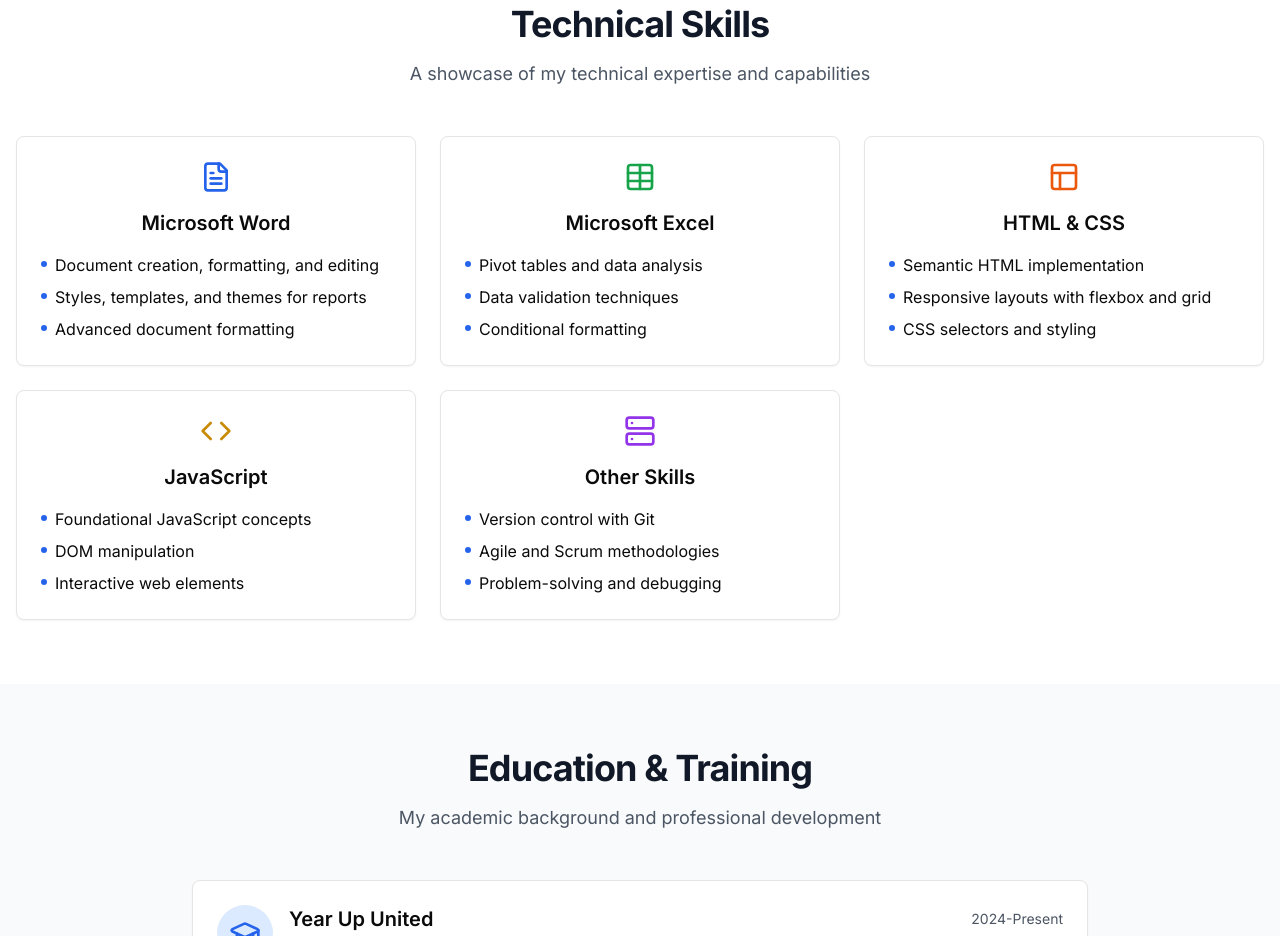
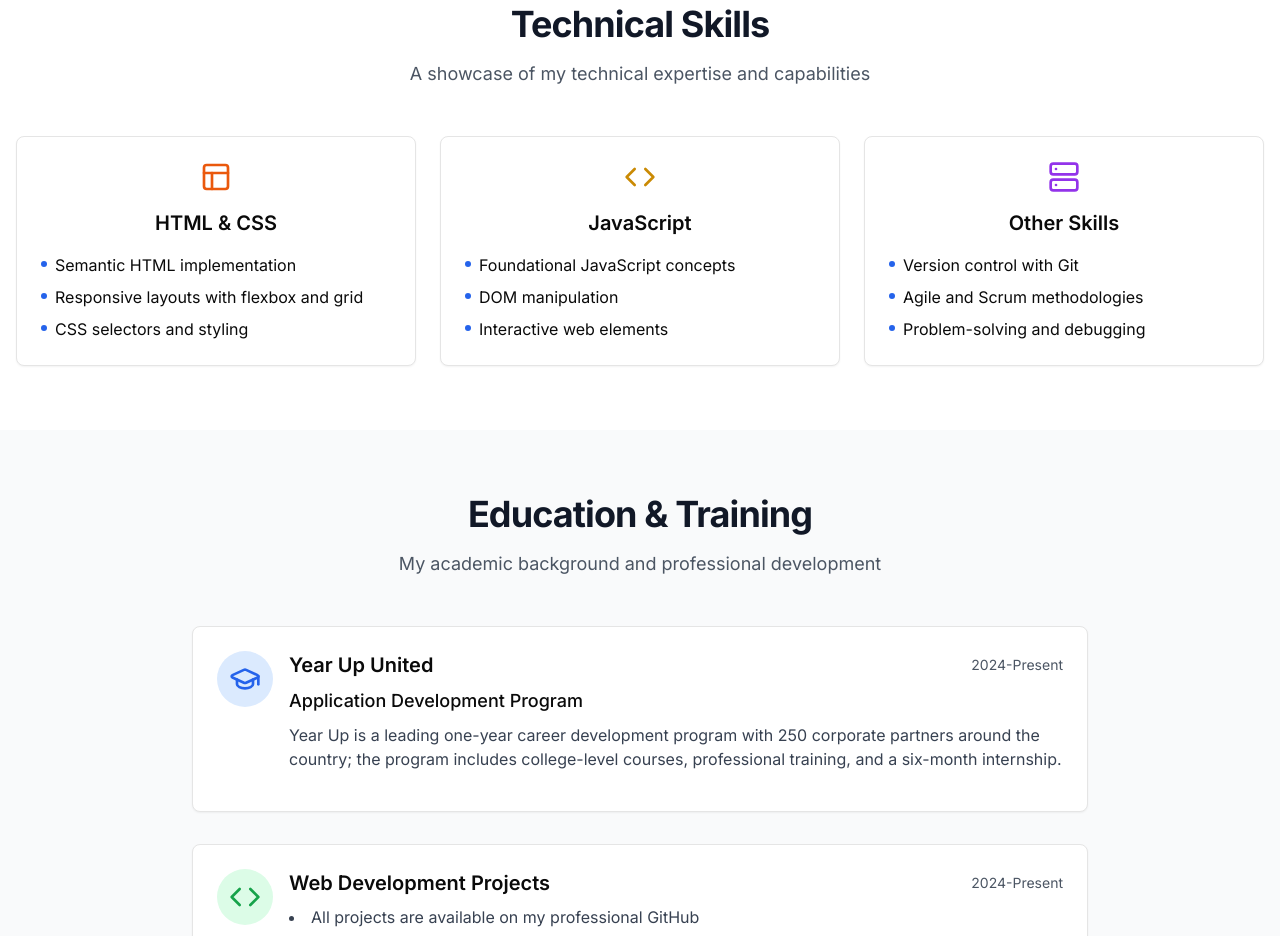
Before and after one commit to Herbertdunbar/Personal-Website, a Next.js app: page / in a window 1280 px wide. Shown: the part 1220-2156 px from the top of the page. Built offline with nearby package versions, Linux system fonts and the light colour scheme.

Commit message:
feat: remove Microsoft Word and Excel skills from section
Update skills section to exclude non-technical skills.

Co-authored-by: Herbert Dunbar <182648424+Herbertdunbar@users.noreply.github.com>

```diff
--- a/components/sections/skills.tsx
+++ b/components/sections/skills.tsx
@@ -1,22 +1,8 @@
 import SectionHeading from "@/components/section-heading"
 import { Card, CardContent } from "@/components/ui/card"
-import { FileText, Table, Code, Layout, Server } from "lucide-react"
+import { Code, Layout, Server } from "lucide-react"
 
 const skillCategories = [
-  {
-    title: "Microsoft Word",
-    icon: <FileText className="h-8 w-8 mb-4 text-blue-600" />,
-    skills: [
-      "Document creation, formatting, and editing",
-      "Styles, templates, and themes for reports",
-      "Advanced document formatting",
-    ],
-  },
-  {
-    title: "Microsoft Excel",
-    icon: <Table className="h-8 w-8 mb-4 text-green-600" />,
-    skills: ["Pivot tables and data analysis", "Data validation techniques", "Conditional formatting"],
-  },
   {
     title: "HTML & CSS",
     icon: <Layout className="h-8 w-8 mb-4 text-orange-600" />,
```
